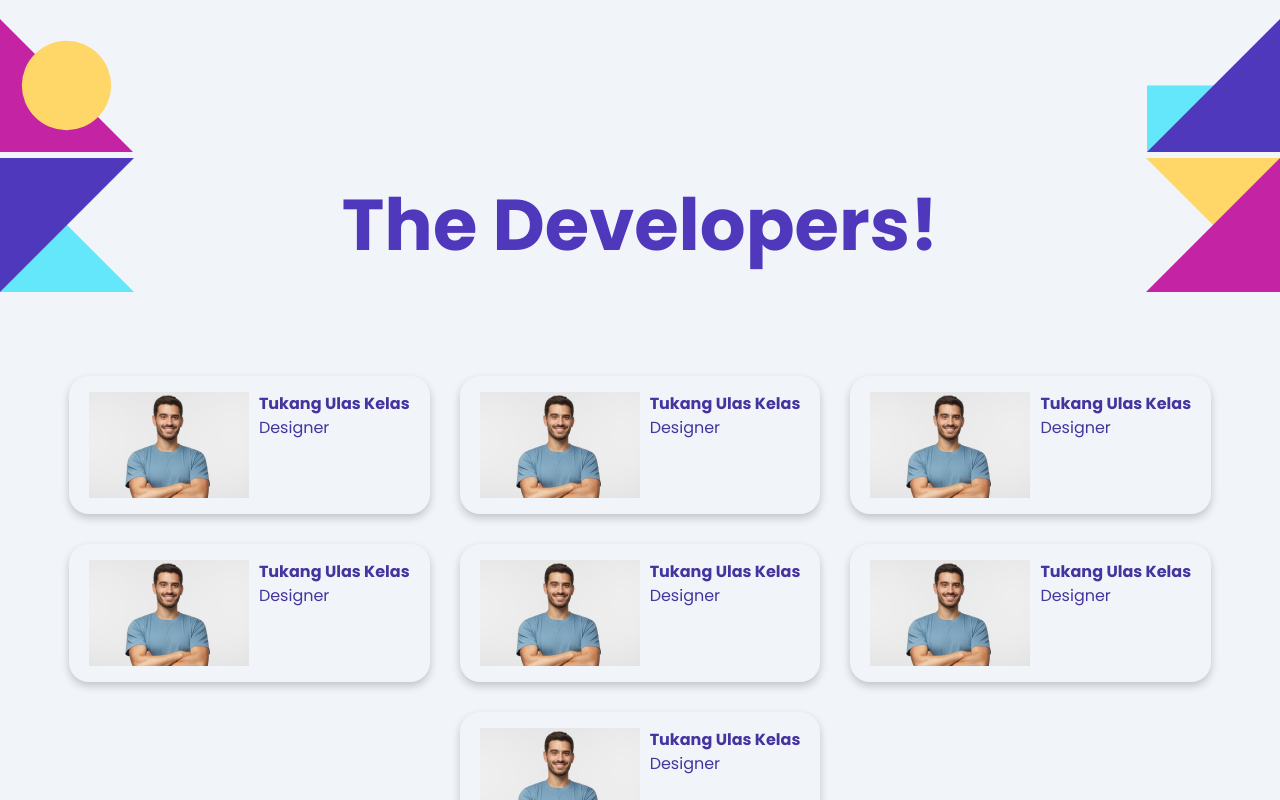
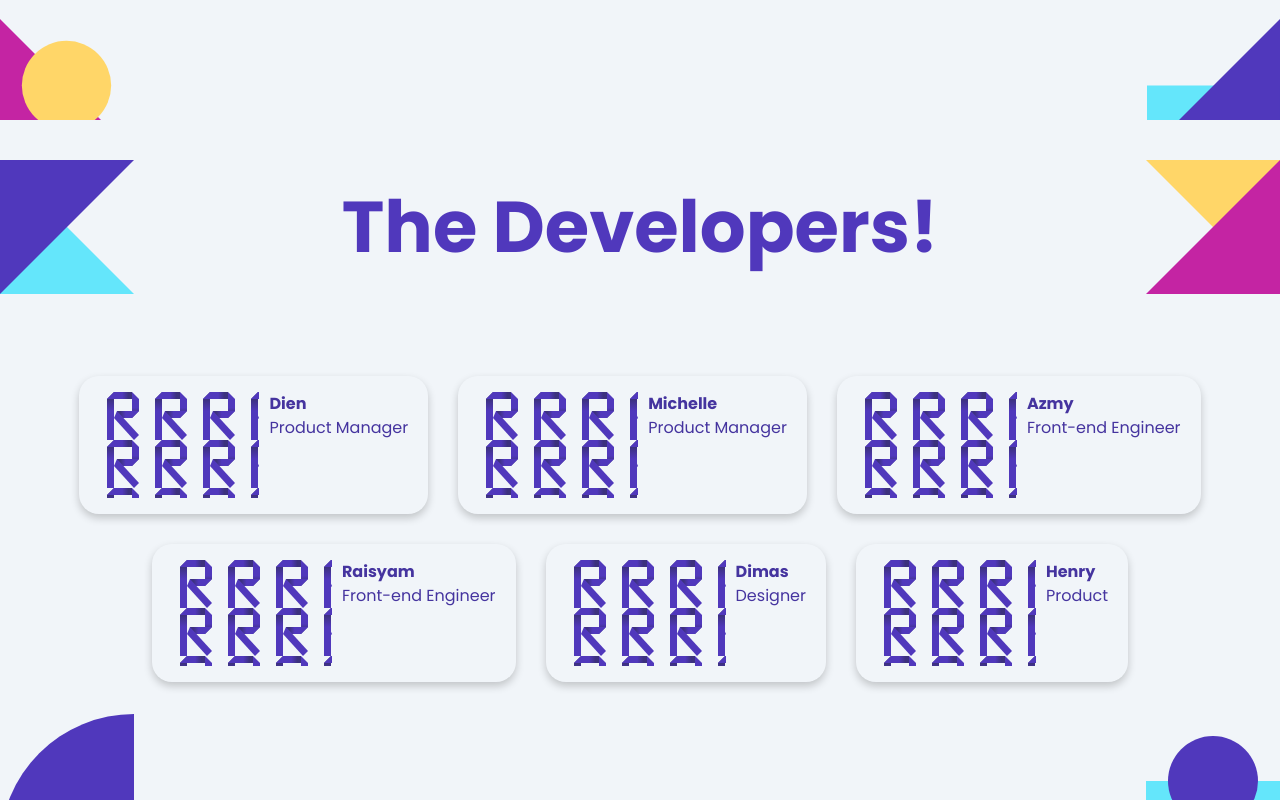
Before and after one commit to azmyar/ristek-verify, a Next.js app: page / in a window 1280 px wide. Shown: the part 1480-2280 px from the top of the page. Built offline with nearby package versions, Linux system fonts and the light colour scheme.

Commit message:
feat(contributors): oss contributors input

```diff
--- a/src/app/sections/Contributors.tsx
+++ b/src/app/sections/Contributors.tsx
@@ -8,50 +8,46 @@ interface Contributors {
 
 export default function Contributors() {
 
+
+
     const contributors : Contributors[] = [
         {
-            url:"/images/placeholder.png",
-            name:"Tukang Ulas Kelas",
+            url:"/assets/logogram.svg",
+            name:"Dien",
+            role:"Product Manager"
+        },
+        {
+            url:"/assets/logogram.svg",
+            name:"Michelle",
+            role:"Product Manager"
+        },
+        {
+            url:"/assets/logogram.svg",
+            name:"Azmy",
+            role:"Front-end Engineer"
+        },
+        {
+            url:"/assets/logogram.svg",
+            name:"Raisyam",
+            role:"Front-end Engineer"
+        },
+        {
+            url:"/assets/logogram.svg",
+            name:"Dimas",
             role:"Designer"
         },
         {
-            url:"/images/placeholder.png",
-            name:"Tukang Ulas Kelas",
-            role:"Designer"
+            url:"/assets/logogram.svg",
+            name:"Henry",
+            role:"Product"
         },
-        {
-            url:"/images/placeholder.png",
-            name:"Tukang Ulas Kelas",
-            role:"Designer"
-        },
-        {
-            url:"/images/placeholder.png",
-            name:"Tukang Ulas Kelas",
-            role:"Designer"
-        },
-        {
-            url:"/images/placeholder.png",
-            name:"Tukang Ulas Kelas",
-            role:"Designer"
-        },
-        {
-            url:"/images/placeholder.png",
-            name:"Tukang Ulas Kelas",
-            role:"Designer"
-        },
-        {
-            url:"/images/placeholder.png",
-            name:"Tukang Ulas Kelas",
-            role:"Designer"
-        }
     ]
 
     return (
-        <div className="relative flex items-center">
+        <div className="relative bg-[#F1F5F9] flex items-center">
 
             <div className="absolute flex flex-col justify-between w-[100%] h-[100%]">
-
-                <div className="flex flex-row justify-between w-[100%] justify-center items-center pt-[38px]">
+                <div className="flex flex-row justify-between w-[100%] justify-center items-center pt-[40px]">
                     <img src={"/assets/decor-s-1.svg"} className="left-0 max-w-[15%]"></img>
                     <p className="text-[color:var(--primary-colors-purple-heart,#5038BC)] sm:text-7xl text-2xl text-center font-bold">
                         The Developers!
@@ -63,15 +59,14 @@ export default function Contributors() {
                     <img src={"/assets/decor-m-1.svg"} className="sm:block hidden left-0 "></img>
                     <img src={"/assets/decor-m-2.svg"} className="sm:right-0"></img>
                 </div>
-
             </div>
 
             <div className="relative flex flex-wrap align-center justify-center gap-[30px] sm:mt-[256px] mt-[156px] mb-[300px] pl-[42px] pr-[42px]">
-                    {contributors.map((contributors, index) => {
-                        return (
-                        <ContributorsCard url={contributors.url} name={contributors.name} role={contributors.role} key={index}/>
-                        )
-                    })}
+                {contributors.map((contributors, index) => {
+                    return (
+                    <ContributorsCard url={contributors.url} name={contributors.name} role={contributors.role} key={index}/>
+                    )
+                })}
             </div>
 
         </div>
```
